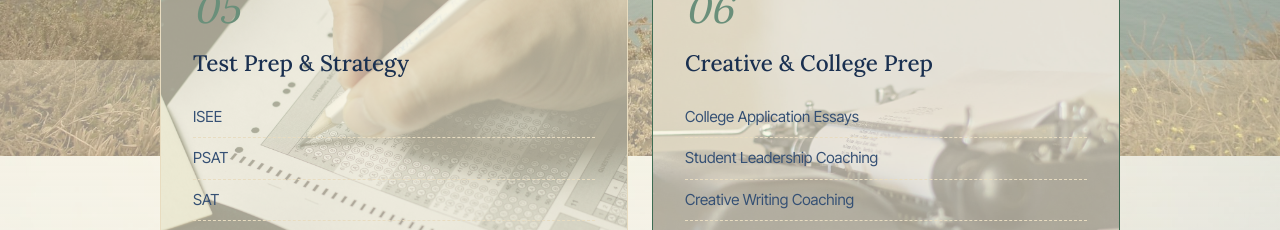
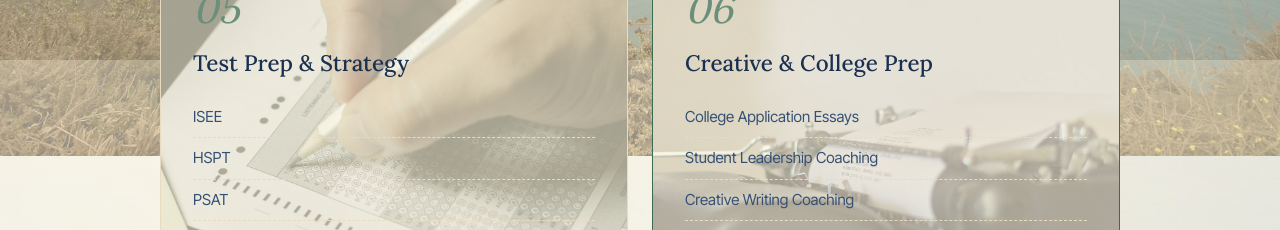
Before and after one commit to patrickparagas1/josephine-tutoring, a Next.js app: page /subjects in a window 1280 px wide. Shown: the part 1540-1770 px from the top of the page. Built offline with nearby package versions, Linux system fonts and the light colour scheme.

Commit message:
Add HSPT to Test Prep & Strategy tile on subjects page

```diff
--- a/components/Services.tsx
+++ b/components/Services.tsx
@@ -53,7 +53,7 @@ export default function Services() {
             id: "test-prep",
             num: "05",
             title: "Test Prep & Strategy",
-            items: ["ISEE", "PSAT", "SAT", "ACT", "AP"],
+            items: ["ISEE", "HSPT", "PSAT", "SAT", "ACT", "AP"],
           },
           {
             id: "creative",
```
